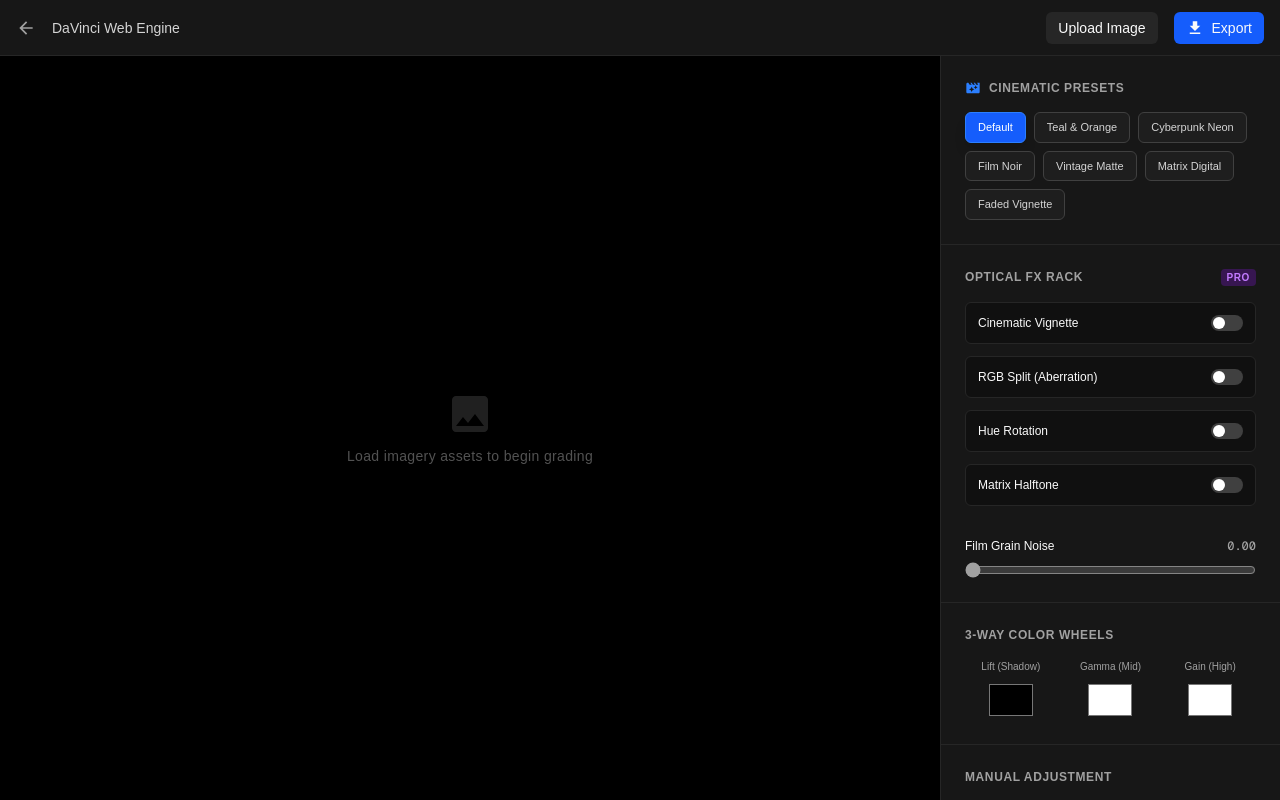
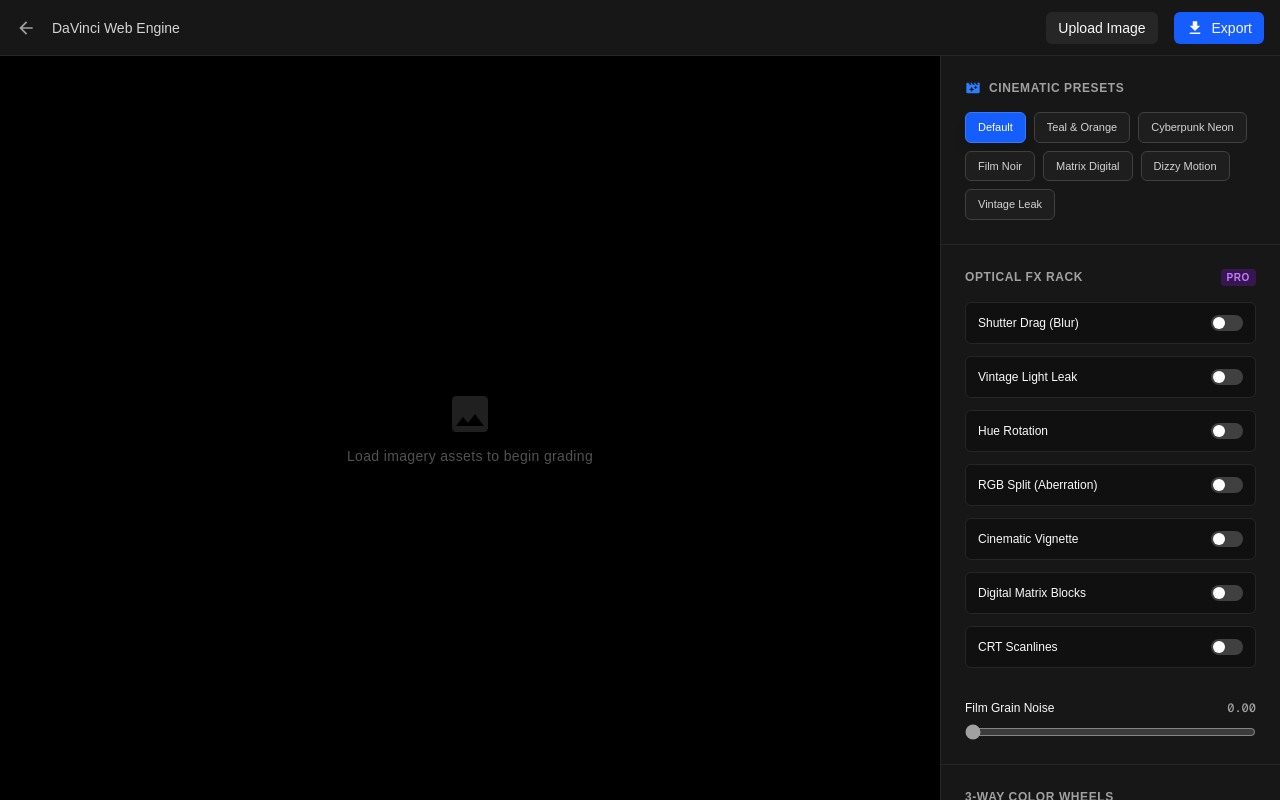
Before and after one commit to Shashwat-06/PhotoEditor, a Next.js app: page /editor in a window 1280 px wide. Built offline with nearby package versions, Linux system fonts and the light colour scheme.

Commit message:
more shaders

```diff
--- a/app/editor/page.tsx
+++ b/app/editor/page.tsx
@@ -17,9 +17,9 @@ const PRESETS = [
   "Teal & Orange",
   "Cyberpunk Neon",
   "Film Noir",
-  "Vintage Matte",
   "Matrix Digital",
-  "Faded Vignette",
+  "Dizzy Motion",
+  "Vintage Leak",
 ];
 
 export default function EditorPage() {
@@ -121,13 +121,14 @@ export default function EditorPage() {
                       : "bg-neutral-800/50 border-neutral-700 text-neutral-300 hover:bg-neutral-800"
                   }`}
                 >
-                  {name}
+                  {" "}
+                  {name}{" "}
                 </button>
               ))}
             </div>
           </div>
 
-          {/* Optical Shaders (FX Rack) */}
+          {/* Optical FX Rack */}
           <div className="p-6 border-b border-neutral-800 flex flex-col gap-4">
             <h3 className="text-xs font-bold text-neutral-400 uppercase tracking-wider flex items-center justify-between">
               Optical FX Rack
@@ -137,35 +138,124 @@ export default function EditorPage() {
             </h3>
 
             <div className="flex flex-col gap-3">
-              {/* Vignette */}
+              {/* Shutter Drag */}
               <div className="flex flex-col bg-neutral-950/50 border border-neutral-800 rounded-md overflow-hidden transition-all">
                 <div
                   className="flex items-center justify-between p-3 cursor-pointer hover:bg-neutral-800"
-                  onClick={() => store.toggleFX("vignette")}
+                  onClick={() => store.toggleFX("shutter")}
                 >
                   <span className="text-xs font-medium">
-                    Cinematic Vignette
+                    Shutter Drag (Blur)
                   </span>
                   <div
-                    className={`w-8 h-4 rounded-full p-0.5 transition-colors ${store.enabledFX.vignette ? "bg-blue-500" : "bg-neutral-700"}`}
+                    className={`w-8 h-4 rounded-full p-0.5 transition-colors ${store.enabledFX.shutter ? "bg-orange-500" : "bg-neutral-700"}`}
                   >
                     <div
-                      className={`w-3 h-3 bg-white rounded-full transition-transform ${store.enabledFX.vignette ? "translate-x-4" : "translate-x-0"}`}
+                      className={`w-3 h-3 bg-white rounded-full transition-transform ${store.enabledFX.shutter ? "translate-x-4" : "translate-x-0"}`}
                     />
                   </div>
                 </div>
-                {store.enabledFX.vignette && (
+                {store.enabledFX.shutter && (
+                  <div className="p-3 border-t border-neutral-800 bg-neutral-900/50 flex flex-col gap-4">
+                    <div>
+                      <div className="flex justify-between text-[10px] mb-1 text-neutral-400">
+                        <span>Motion Amount</span>
+                        <span>{store.blurStrength.toFixed(2)}</span>
+                      </div>
+                      <input
+                        type="range"
+                        min="0"
+                        max="0.1"
+                        step="0.001"
+                        value={store.blurStrength}
+                        onChange={(e) =>
+                          store.setBlurStrength(parseFloat(e.target.value))
+                        }
+                        className="w-full accent-orange-500"
+                      />
+                    </div>
+                    <div>
+                      <div className="flex justify-between text-[10px] mb-1 text-neutral-400">
+                        <span>Angle</span>
+                        <span>
+                          {(store.blurAngle * (180 / Math.PI)).toFixed(0)}°
+                        </span>
+                      </div>
+                      <input
+                        type="range"
+                        min="0"
+                        max="6.28"
+                        step="0.01"
+                        value={store.blurAngle}
+                        onChange={(e) =>
+                          store.setBlurAngle(parseFloat(e.target.value))
+                        }
+                        className="w-full accent-orange-500"
+                      />
+                    </div>
+                  </div>
+                )}
+              </div>
+
+              {/* Light Leak */}
+              <div className="flex flex-col bg-neutral-950/50 border border-neutral-800 rounded-md overflow-hidden transition-all">
+                <div
+                  className="flex items-center justify-between p-3 cursor-pointer hover:bg-neutral-800"
+                  onClick={() => store.toggleFX("leak")}
+                >
+                  <span className="text-xs font-medium">
+                    Vintage Light Leak
+                  </span>
+                  <div
+                    className={`w-8 h-4 rounded-full p-0.5 transition-colors ${store.enabledFX.leak ? "bg-red-500" : "bg-neutral-700"}`}
+                  >
+                    <div
+                      className={`w-3 h-3 bg-white rounded-full transition-transform ${store.enabledFX.leak ? "translate-x-4" : "translate-x-0"}`}
+                    />
+                  </div>
+                </div>
+                {store.enabledFX.leak && (
                   <div className="p-3 border-t border-neutral-800 bg-neutral-900/50">
                     <input
                       type="range"
                       min="0"
-                      max="1.5"
+                      max="2"
                       step="0.01"
-                      value={store.vignette}
+                      value={store.lightLeak}
                       onChange={(e) =>
-                        store.setVignette(parseFloat(e.target.value))
+                        store.setLightLeak(parseFloat(e.target.value))
                       }
-                      className="w-full accent-blue-500"
+                      className="w-full accent-red-500"
+                    />
+                  </div>
+                )}
+              </div>
+
+              {/* Hue Rotation - Uniform color fix */}
+              <div className="flex flex-col bg-neutral-950/50 border border-neutral-800 rounded-md overflow-hidden transition-all">
+                <div
+                  className="flex items-center justify-between p-3 cursor-pointer hover:bg-neutral-800"
+                  onClick={() => store.toggleFX("hue")}
+                >
+                  <span className="text-xs font-medium">Hue Rotation</span>
+                  <div
+                    className={`w-8 h-4 rounded-full p-0.5 transition-colors ${store.enabledFX.hue ? "bg-indigo-500" : "bg-neutral-700"}`}
+                  >
+                    <div
+                      className={`w-3 h-3 bg-white rounded-full transition-transform ${store.enabledFX.hue ? "translate-x-4" : "translate-x-0"}`}
+                    />
+                  </div>
+                </div>
+                {store.enabledFX.hue && (
+                  <div className="p-3 border-t border-neutral-800 bg-neutral-900/50">
+                    <input
+                      type="range"
+                      min="-3.14"
+                      max="3.14"
+                      step="0.01"
+                      value={store.hue}
+                      onChange={(e) => store.setHue(parseFloat(e.target.value))}
+                      className="w-full accent-indigo-500"
                     />
                   </div>
                 )}
@@ -205,31 +295,35 @@ export default function EditorPage() {
                 )}
               </div>
 
-              {/* Hue Rotation */}
+              {/* Vignette */}
               <div className="flex flex-col bg-neutral-950/50 border border-neutral-800 rounded-md overflow-hidden transition-all">
                 <div
                   className="flex items-center justify-between p-3 cursor-pointer hover:bg-neutral-800"
-                  onClick={() => store.toggleFX("hue")}
+                  onClick={() => store.toggleFX("vignette")}
                 >
-                  <span className="text-xs font-medium">Hue Rotation</span>
+                  <span className="text-xs font-medium">
+                    Cinematic Vignette
+                  </span>
                   <div
-                    className={`w-8 h-4 rounded-full p-0.5 transition-colors ${store.enabledFX.hue ? "bg-gradient-to-r from-red-500 via-green-500 to-blue-500" : "bg-neutral-700"}`}
+                    className={`w-8 h-4 rounded-full p-0.5 transition-colors ${store.enabledFX.vignette ? "bg-blue-500" : "bg-neutral-700"}`}
                   >
                     <div
-                      className={`w-3 h-3 bg-white rounded-full transition-transform ${store.enabledFX.hue ? "translate-x-4" : "translate-x-0"}`}
+                      className={`w-3 h-3 bg-white rounded-full transition-transform ${store.enabledFX.vignette ? "translate-x-4" : "translate-x-0"}`}
                     />
                   </div>
                 </div>
-                {store.enabledFX.hue && (
+                {store.enabledFX.vignette && (
                   <div className="p-3 border-t border-neutral-800 bg-neutral-900/50">
                     <input
                       type="range"
-                      min="-3.14"
-                      max="3.14"
+                      min="0"
+                      max="1.5"
                       step="0.01"
-                      value={store.hue}
-                      onChange={(e) => store.setHue(parseFloat(e.target.value))}
-                      className="w-full accent-neutral-400"
+                      value={store.vignette}
+                      onChange={(e) =>
+                        store.setVignette(parseFloat(e.target.value))
+                      }
+                      className="w-full accent-blue-500"
                     />
                   </div>
                 )}
@@ -241,7 +335,9 @@ export default function EditorPage() {
                   className="flex items-center justify-between p-3 cursor-pointer hover:bg-neutral-800"
                   onClick={() => store.toggleFX("matrix")}
                 >
-                  <span className="text-xs font-medium">Matrix Halftone</span>
+                  <span className="text-xs font-medium">
+                    Digital Matrix Blocks
+                  </span>
                   <div
                     className={`w-8 h-4 rounded-full p-0.5 transition-colors ${store.enabledFX.matrix ? "bg-green-500" : "bg-neutral-700"}`}
                   >
@@ -289,9 +385,41 @@ export default function EditorPage() {
                   </div>
                 )}
               </div>
+
+              {/* CRT Scanlines */}
+              <div className="flex flex-col bg-neutral-950/50 border border-neutral-800 rounded-md overflow-hidden transition-all">
+                <div
+                  className="flex items-center justify-between p-3 cursor-pointer hover:bg-neutral-800"
+                  onClick={() => store.toggleFX("crt")}
+                >
+                  <span className="text-xs font-medium">CRT Scanlines</span>
+                  <div
+                    className={`w-8 h-4 rounded-full p-0.5 transition-colors ${store.enabledFX.crt ? "bg-emerald-500" : "bg-neutral-700"}`}
+                  >
+                    <div
+                      className={`w-3 h-3 bg-white rounded-full transition-transform ${store.enabledFX.crt ? "translate-x-4" : "translate-x-0"}`}
+                    />
+                  </div>
+                </div>
+                {store.enabledFX.crt && (
+                  <div className="p-3 border-t border-neutral-800 bg-neutral-900/50">
+                    <input
+                      type="range"
+                      min="0"
+                      max="2"
+                      step="0.01"
+                      value={store.scanlines}
+                      onChange={(e) =>
+                        store.setScanlines(parseFloat(e.target.value))
+                      }
+                      className="w-full accent-emerald-500"
+                    />
+                  </div>
+                )}
+              </div>
             </div>
 
-            {/* Film Grain (Always Visible) */}
+            {/* Film Grain (Always Visible Base Layer) */}
             <div className="mt-4 flex flex-col gap-2">
               <div className="flex justify-between text-xs font-medium">
                 <span>Film Grain Noise</span>
--- a/store/editorStore.ts
+++ b/store/editorStore.ts
@@ -10,35 +10,37 @@ const hexToRgb = (hex: string): [number, number, number] => {
 };
 
 interface EditorState {
-  // Base Controls
   exposure: number;
   contrast: number;
   saturation: number;
   temperature: number;
   tint: number;
-
-  // DaVinci 3-Way Wheels
   lift: [number, number, number];
   gamma: [number, number, number];
   gain: [number, number, number];
 
-  // Shaders & FX
+  // FX States
   grain: number;
   asciiSize: number;
   asciiDensity: number;
   vignette: number;
   aberration: number;
   hue: number;
+  blurStrength: number;
+  blurAngle: number; // Shutter Drag
+  lightLeak: number; // Film Edge Burn
+  scanlines: number; // CRT Effect
 
-  // Toggle Rack State
   enabledFX: {
     matrix: boolean;
     vignette: boolean;
     aberration: boolean;
     hue: boolean;
+    shutter: boolean;
+    leak: boolean;
+    crt: boolean;
   };
 
-  // Transform & System
   zoom: number;
   rotation: number;
   isRotating: boolean;
@@ -51,19 +53,21 @@ interface EditorState {
   setSaturation: (val: number) => void;
   setTemperature: (val: number) => void;
   setTint: (val: number) => void;
-
   setLift: (hex: string) => void;
   setGamma: (hex: string) => void;
   setGain: (hex: string) => void;
-
   setGrain: (val: number) => void;
   setAsciiSize: (val: number) => void;
   setAsciiDensity: (val: number) => void;
   setVignette: (val: number) => void;
   setAberration: (val: number) => void;
   setHue: (val: number) => void;
+  setBlurStrength: (val: number) => void;
+  setBlurAngle: (val: number) => void;
+  setLightLeak: (val: number) => void;
+  setScanlines: (val: number) => void;
+
   toggleFX: (fxName: keyof EditorState["enabledFX"]) => void;
-
   setRotation: (val: number) => void;
   setIsRotating: (val: boolean) => void;
   setZoom: (val: number | ((prev: number) => number)) => void;
@@ -80,19 +84,25 @@ export const useEditorStore = create<EditorState>((set) => ({
   lift: [0, 0, 0],
   gamma: [1, 1, 1],
   gain: [1, 1, 1],
-
   grain: 0.0,
   asciiSize: 0.0,
   asciiDensity: 100.0,
   vignette: 0.0,
   aberration: 0.0,
   hue: 0.0,
+  blurStrength: 0.0,
+  blurAngle: 0.78,
+  lightLeak: 0.0,
+  scanlines: 0.0,
 
   enabledFX: {
     matrix: false,
     vignette: false,
     aberration: false,
     hue: false,
+    shutter: false,
+    leak: false,
+    crt: false,
   },
 
   zoom: 80,
@@ -106,7 +116,6 @@ export const useEditorStore = create<EditorState>((set) => ({
   setSaturation: (saturation) => set({ saturation, activePreset: "Custom" }),
   setTemperature: (temperature) => set({ temperature, activePreset: "Custom" }),
   setTint: (tint) => set({ tint, activePreset: "Custom" }),
-
   setLift: (hex) => set({ lift: hexToRgb(hex), activePreset: "Custom" }),
   setGamma: (hex) => set({ gamma: hexToRgb(hex), activePreset: "Custom" }),
   setGain: (hex) => set({ gain: hexToRgb(hex), activePreset: "Custom" }),
@@ -118,6 +127,11 @@ export const useEditorStore = create<EditorState>((set) => ({
   setVignette: (vignette) => set({ vignette, activePreset: "Custom" }),
   setAberration: (aberration) => set({ aberration, activePreset: "Custom" }),
   setHue: (hue) => set({ hue, activePreset: "Custom" }),
+  setBlurStrength: (blurStrength) =>
+    set({ blurStrength, activePreset: "Custom" }),
+  setBlurAngle: (blurAngle) => set({ blurAngle, activePreset: "Custom" }),
+  setLightLeak: (lightLeak) => set({ lightLeak, activePreset: "Custom" }),
+  setScanlines: (scanlines) => set({ scanlines, activePreset: "Custom" }),
 
   toggleFX: (fxName) =>
     set((state) => ({
@@ -164,11 +178,18 @@ export const useEditorStore = create<EditorState>((set) => ({
       vignette: 0,
       aberration: 0,
       hue: 0,
+      blurStrength: 0,
+      blurAngle: 0.78,
+      lightLeak: 0,
+      scanlines: 0,
       enabledFX: {
         matrix: false,
         vignette: false,
         aberration: false,
         hue: false,
+        shutter: false,
+        leak: false,
+        crt: false,
       },
     }),
 
@@ -190,14 +211,20 @@ export const useEditorStore = create<EditorState>((set) => ({
         vignette: 0,
         aberration: 0,
         hue: 0,
+        blurStrength: 0,
+        blurAngle: 0.78,
+        lightLeak: 0,
+        scanlines: 0,
         enabledFX: {
           matrix: false,
           vignette: false,
           aberration: false,
           hue: false,
+          shutter: false,
+          leak: false,
+          crt: false,
         },
       };
-
       switch (name) {
         case "Teal & Orange":
           return {
@@ -225,16 +252,6 @@ export const useEditorStore = create<EditorState>((set) => ({
             grain: 0.22,
             lift: [-0.02, -0.02, -0.02],
           };
-        case "Vintage Matte":
-          return {
-            ...base,
-            contrast: 0.85,
-            exposure: 0.1,
-            temperature: 0.15,
-            grain: 0.12,
-            lift: [0.08, 0.06, 0.04],
-            gamma: [1.05, 1.0, 0.95],
-          };
         case "Matrix Digital":
           return {
             ...base,
@@ -242,15 +259,31 @@ export const useEditorStore = create<EditorState>((set) => ({
             asciiDensity: 140,
             tint: -0.2,
             saturation: 0.8,
-            enabledFX: { ...base.enabledFX, matrix: true },
+            scanlines: 0.8,
+            enabledFX: { ...base.enabledFX, matrix: true, crt: true },
           };
-        case "Faded Vignette":
+        case "Dizzy Motion":
           return {
             ...base,
-            vignette: 0.8,
+            blurStrength: 0.05,
+            blurAngle: 0.78,
+            aberration: 0.5,
+            vignette: 0.4,
+            enabledFX: {
+              ...base.enabledFX,
+              shutter: true,
+              aberration: true,
+              vignette: true,
+            },
+          };
+        case "Vintage Leak":
+          return {
+            ...base,
+            lightLeak: 0.8,
+            grain: 0.15,
             contrast: 0.9,
-            saturation: 0.8,
-            enabledFX: { ...base.enabledFX, vignette: true },
+            temperature: 0.1,
+            enabledFX: { ...base.enabledFX, leak: true },
           };
         default:
           return base;
```
Also changed, not shown: components/editor/canvas/EditorCanvas.tsx (+53 -24 lines).
